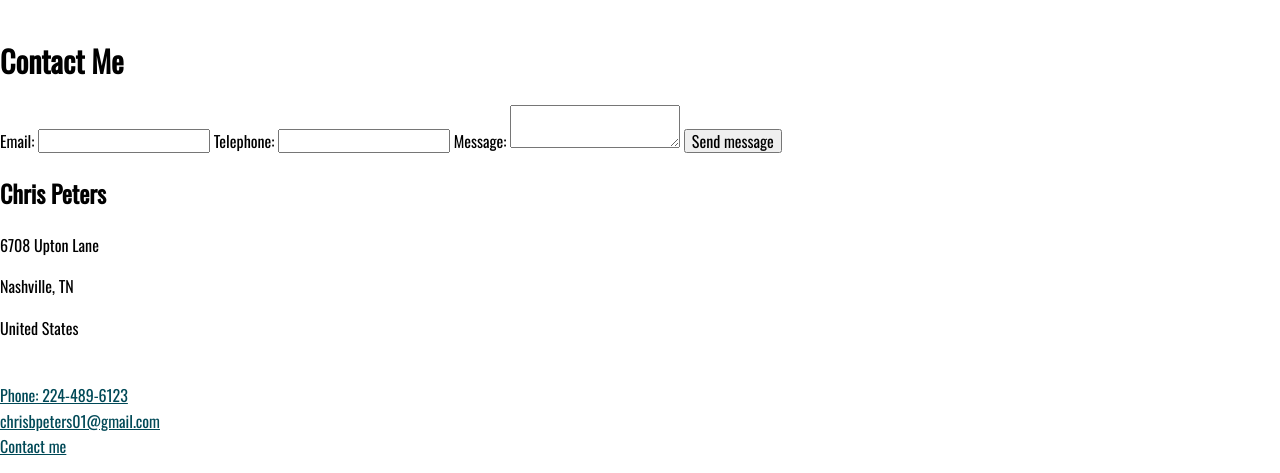
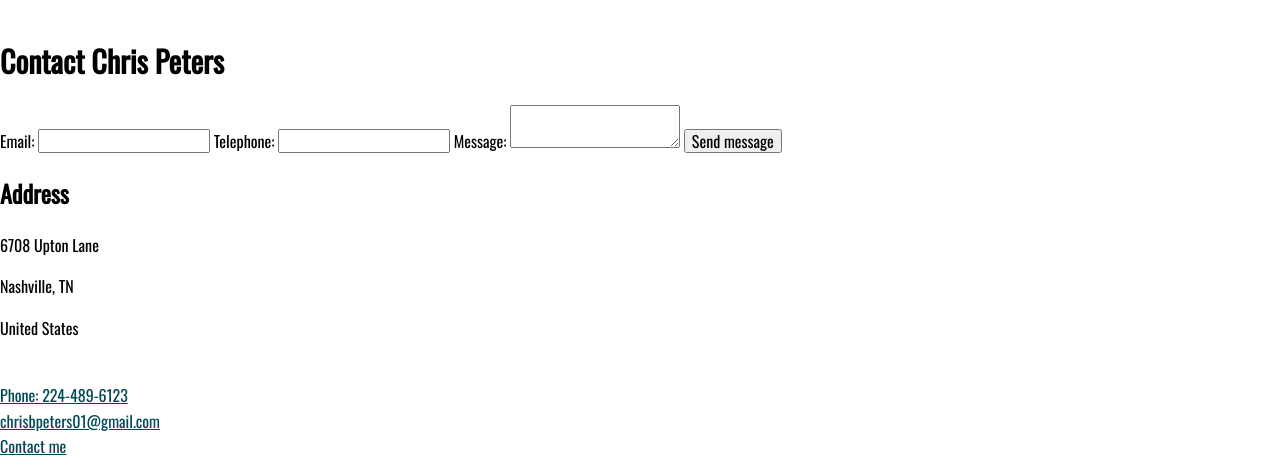
Before and after one commit to chrpeters01/portfolio-website, a plain HTML site: page contact.html in a window 1280 px wide. Shown: the part 89-562 px from the top of the page. Drawn offline with nearby package versions, Linux system fonts and the light colour scheme.

Commit message:
changed h1 and h2 on contact page

```diff
--- a/contact.html
+++ b/contact.html
@@ -30,7 +30,7 @@
             </ul>
           </nav>
       </header>
-      <h1>Contact Me</h1>
+      <h1>Contact Chris Peters</h1>
       <div>
          <form action="contact-form" method="post" id="contact-form">
             <label class="standard-label" for="contact-email">Email: </label>
@@ -41,7 +41,7 @@
             <textarea id="message" required maxlength="240"></textarea>
             <input type="submit" value="Send message">
          </form>
-         <h2>Chris Peters</h2>
+         <h2>Address</h2>
          <p>6708 Upton Lane</p>
          <p>Nashville, TN</p>
          <p>United States</p>
```
